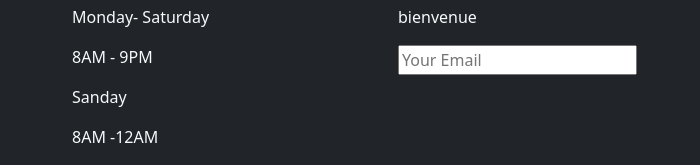
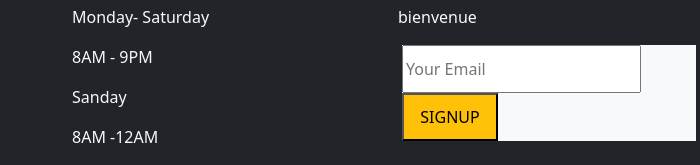
Before and after one commit to azogay/EVALUATION-01-04-2022, a plain HTML site: page page1.html in a window 1280 px wide. Shown: the part 1880-2045 px from the top of the page, 580-1280 px from the left. Drawn offline with nearby package versions, Linux system fonts and the light colour scheme.

Commit message:
mise a jour

```diff
--- a/assets/sass/main.scss
+++ b/assets/sass/main.scss
@@ -151,3 +151,10 @@ footer{
 
 
   }
+  .btn-footer{
+    width: 6rem;
+    height: 3rem;
+  }
+  .input-footer{
+    height: 3rem;
+  }
--- a/page1.html
+++ b/page1.html
@@ -43,7 +43,7 @@
   <nav class="bg-success ">
     <ul class="text-light text-uppercase fs-5 fw-bold">
       <li class="nav-item">
-        <a class="nav-link text-light" href="#home">Home</a>
+        <a class="nav-link text-light" href="page2.html">Home</a>
       </li>
       <li class="nav-item">
         <a class="nav-link text-light" href="page2.html">product</a>
@@ -224,7 +224,10 @@
             <h3 class="text-warning">New sletter</h3>
           </header>
           <p class="text-light">bienvenue</p>
-          <input type="email" id="Email" name="Email" placeholder="Your Email">
+          <div class="bg-light m-1 ">
+            <input type="email" id="Email" name="Email" placeholder="Your Email" class="input-footer">
+            <button class="bg-warning btn-footer">SIGNUP</button>
+          </div>
 
 
         </div>
```
Also changed, not shown: page2.html (+5 -1 lines), assets/css/app.css, 1 other file.
